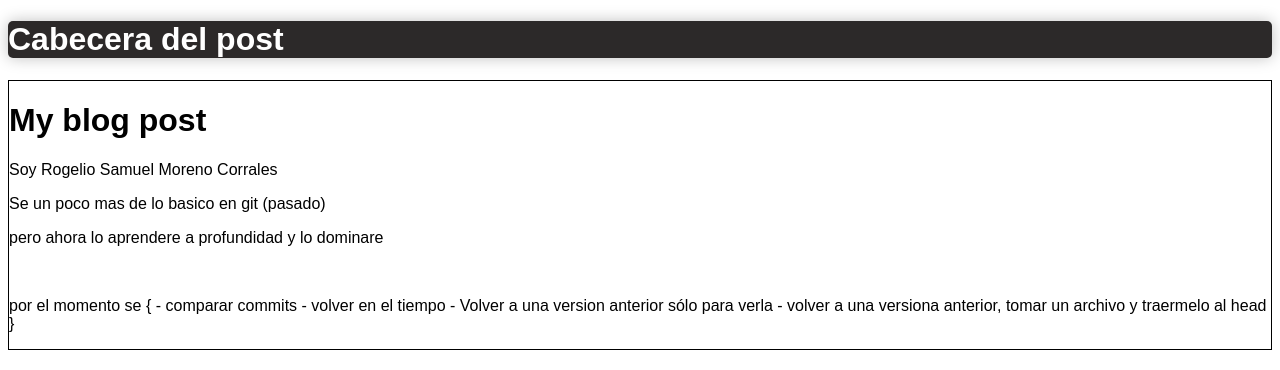
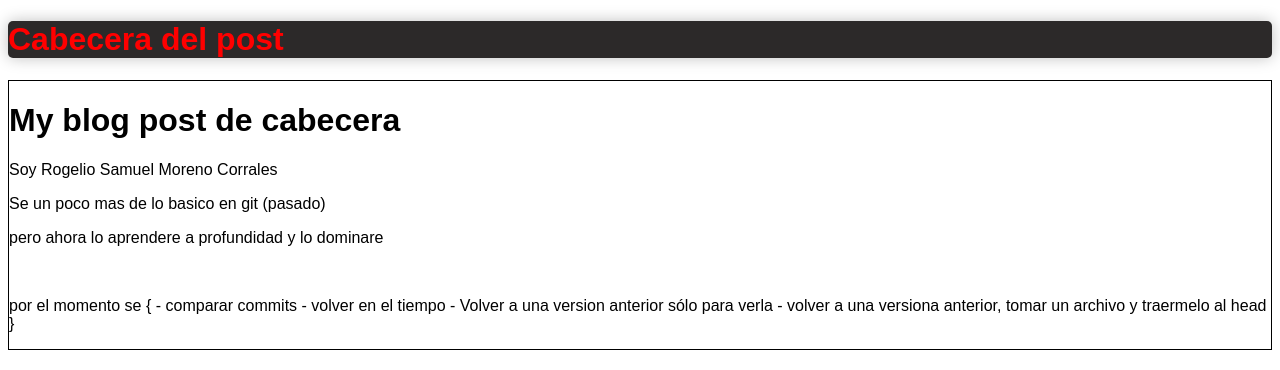
Before and after one commit to rogeliosamuel621/Git-Course, a plain HTML site: page index.html in a window 1280 px wide. Drawn offline with Linux system fonts and the light colour scheme.

Commit message:
conflicto aproposito

```diff
--- a/css/style.css
+++ b/css/style.css
@@ -6,7 +6,7 @@ main {
 }
 .Cabecera {
   background-color: rgb(44, 41, 41);
-  color: white;
+  color: red;
   box-shadow: 0 0 15px 0 rgba(0, 0, 0, 0.25);
   border-radius: 5px;
 }
--- a/index.html
+++ b/index.html
@@ -11,7 +11,7 @@
     <h1>Cabecera del post</h1>
   </div>
   <main>
-    <h1>My blog post</h1>
+    <h1>My blog post de cabecera</h1>
     <p>
       <p>Soy Rogelio Samuel Moreno Corrales</p>
       <p>Se un poco mas de lo basico en git (pasado)</p>
```
